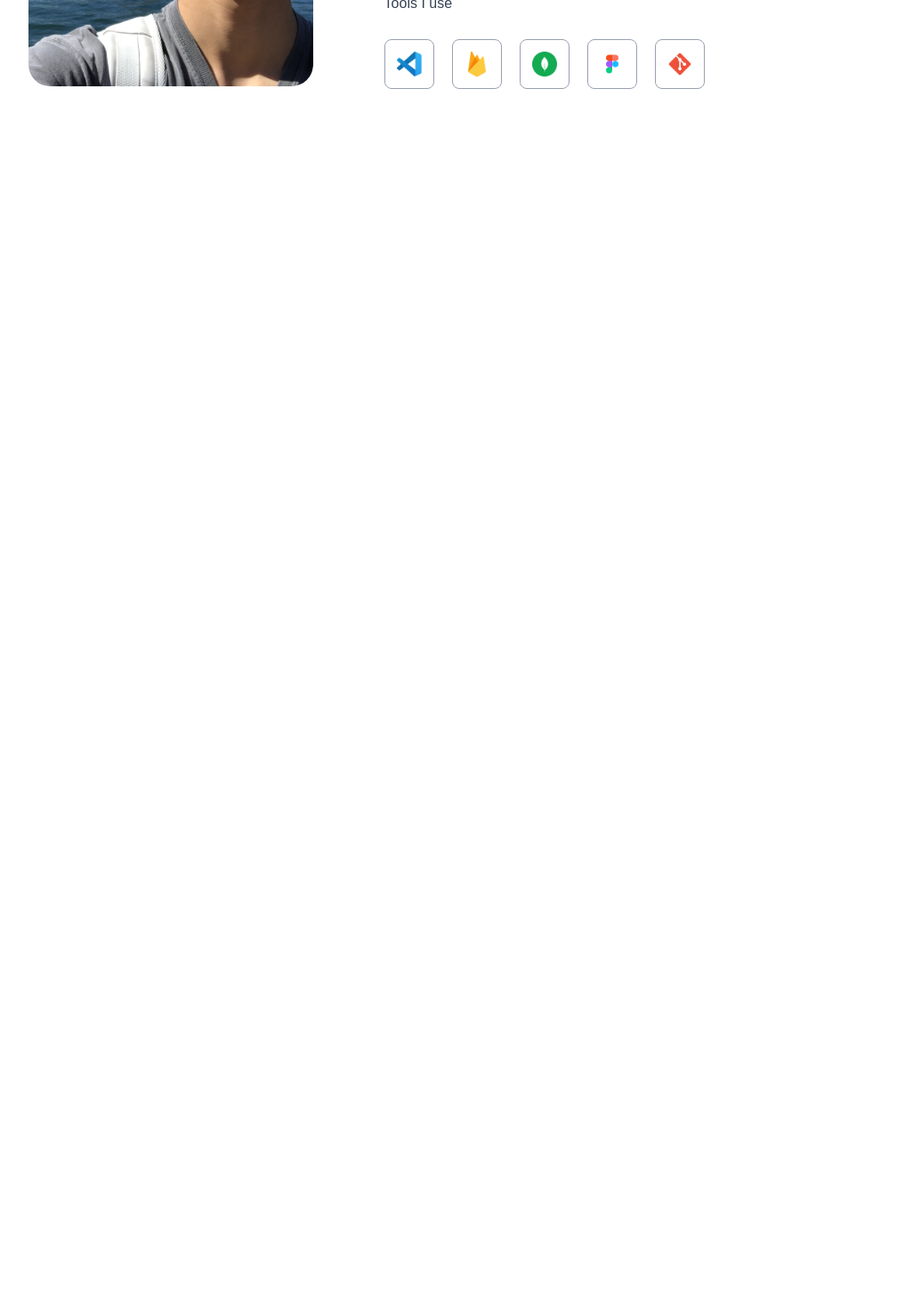
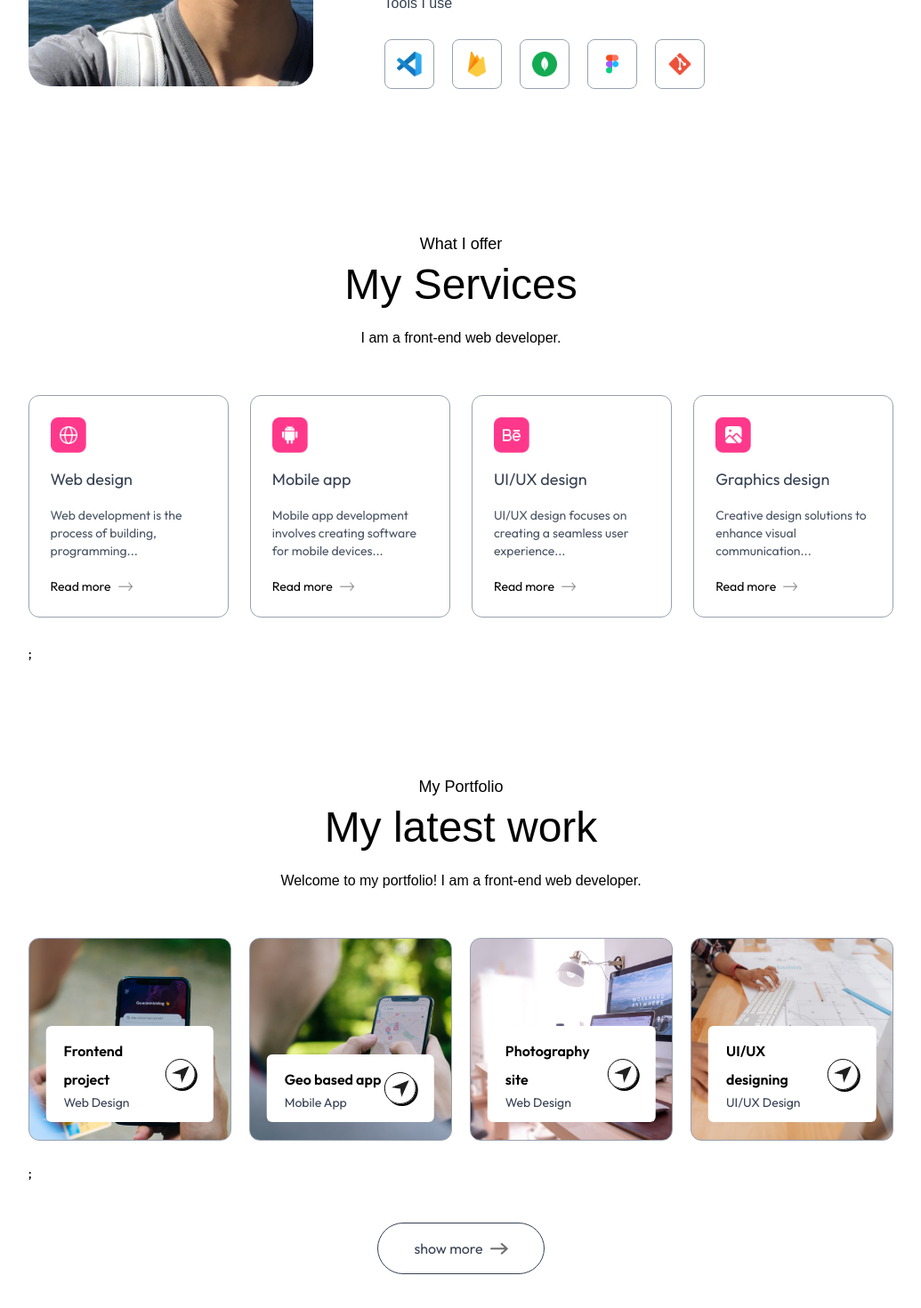
Before and after one commit to kishi1997/Portfolio2025, a Next.js app: page / in a window 1280 px wide. Shown: the part 1341-2811 px from the top of the page at 89% size, without its empty margins (122-1157 px from the left). Before the commit the page ends 1561 px from the top, so only its background shows below. Built offline with nearby package versions, Linux system fonts and the light colour scheme; a web font is replaced by a local one.

Commit message:
グローバルCSSに新しいカスタムプロパティを追加し、ページコンポーネントにServiceとWorkを追加しました。

```diff
--- /dev/null
+++ b/app/components/Service.tsx
@@ -0,0 +1,54 @@
+import { assets, serviceData } from "@/assets/assets";
+import React from "react";
+import Image from "next/image";
+import Link from "next/link";
+
+const Service = () => {
+  return (
+    <div id="service" className="w-full px-[12%] py-10 scroll-mt-20">
+      <h4 className="text-center mb-2 text-lg font-Ovo">What I offer</h4>
+      <h2 className="text-center text-5xl font-Ovo">My Services</h2>
+      <p className="text-center max-w-2xl mx-auto mt-5 mb-12 font-Ovo">
+        I am a front-end web developer.
+      </p>
+      <div className="grid grid-cols-1 sm:grid-cols-2 lg:grid-cols-4 gap-6 my-10">
+        {serviceData.map((service, index) => (
+          <div
+            key={index}
+            className="
+            border-[0.5px] border-gray-400 p-6 rounded-xl cursor-pointer hover:bg-lightHover
+             hover:-translate-y-1 hover:shadow-black duration-500"
+          >
+            <Image
+              src={service.icon}
+              width={0}
+              height={0}
+              alt="service-icon"
+              className="w-10"
+            />
+            <h3 className="my-4 text-gray-700 text-lg">{service.title}</h3>
+            <p className="text-sm text-gray-600 leading-5">
+              {service.description}
+            </p>
+            <Link
+              href={service.link}
+              className="flex items-center gap-2 text-sm mt-5"
+            >
+              Read more
+              <Image
+                className="w-4"
+                src={assets.right_arrow}
+                width={0}
+                height={0}
+                alt="right-arrow"
+              />
+            </Link>
+          </div>
+        ))}
+        ;
+      </div>
+    </div>
+  );
+};
+
+export default Service;
--- /dev/null
+++ b/app/components/Work.tsx
@@ -0,0 +1,64 @@
+import { assets, workData } from "@/assets/assets";
+import React from "react";
+import Image from "next/image";
+import Link from "next/link";
+
+const Work = () => {
+  return (
+    <div id="work" className="w-full px-[12%] py-10 scroll-mt-20">
+      <h4 className="text-center mb-2 text-lg font-Ovo">My Portfolio</h4>
+      <h2 className="text-center text-5xl font-Ovo">My latest work</h2>
+      <p className="text-center max-w-2xl mx-auto mt-5 mb-12 font-Ovo">
+        Welcome to my portfolio! I am a front-end web developer.
+      </p>
+      <div className="grid grid-cols-1 sm:grid-cols-2 lg:grid-cols-4 gap-5 my-10">
+        {workData.map((work, index) => (
+          <div
+            key={index}
+            style={{ backgroundImage: `url(${work.bgImage})` }}
+            className="aspect-square bg-no-repeat relative bg-cover bg-center group border-[0.5px] border-gray-400 p-6 rounded-xl cursor-pointer"
+          >
+            <div
+              className="bg-white w-10/12 rounded-md absolute bottom-5
+             left-1/2 -translate-x-1/2 py-3 px-5 flex items-center justify-between duration-500 group-hover:bottom-7"
+            >
+              <div>
+                <h2 className="font-semibold">{work.title}</h2>
+                <p className="text-sm text-gray-700">{work.description}</p>
+              </div>
+              <div
+                className="aspect-square border rounded-full border-black w-9 flex
+                items-center justify-center shadow-[2px_2px_0_0] group-hover:bg-lime-300 transition"
+              >
+                <Image
+                  src={assets.send_icon}
+                  width={0}
+                  height={0}
+                  alt="send-icon"
+                  className="w-5"
+                />
+              </div>
+            </div>
+          </div>
+        ))}
+        ;
+      </div>
+      <Link
+        href=""
+        className="w-max flex items-center justify-center gap-2 text-gray-700 border-[0.5px]
+       border-gray-700 p-6 rounded-full py-3 px-10 mx-auto duration-500 hover:bg-lightHover"
+      >
+        show more
+        <Image
+          src={assets.right_arrow_bold}
+          alt="right arrow"
+          width={0}
+          height={0}
+          className="w-5"
+        />
+      </Link>
+    </div>
+  );
+};
+
+export default Work;
--- a/app/globals.css
+++ b/app/globals.css
@@ -18,6 +18,7 @@
   --font-Ovo: var(--font-ovo);
   --shadow-black: var(--blackShadow);
   --shadow-white: var(--whiteShadow);
+  /* --grid-auto-fit-200px: repeat(auto-fit, minmax(200px, 1fr)); */
 }
 
 body {
--- a/app/page.tsx
+++ b/app/page.tsx
@@ -2,6 +2,8 @@
 import About from "./components/About";
 import Header from "./components/Header";
 import Navbar from "./components/Navbar";
+import Service from "./components/Service";
+import Work from "./components/Work";
 
 export default function Home() {
   return (
@@ -9,6 +11,8 @@ export default function Home() {
       <Navbar />
       <Header />
       <About />
+      <Service />
+      <Work />
     </>
   );
 }
```
